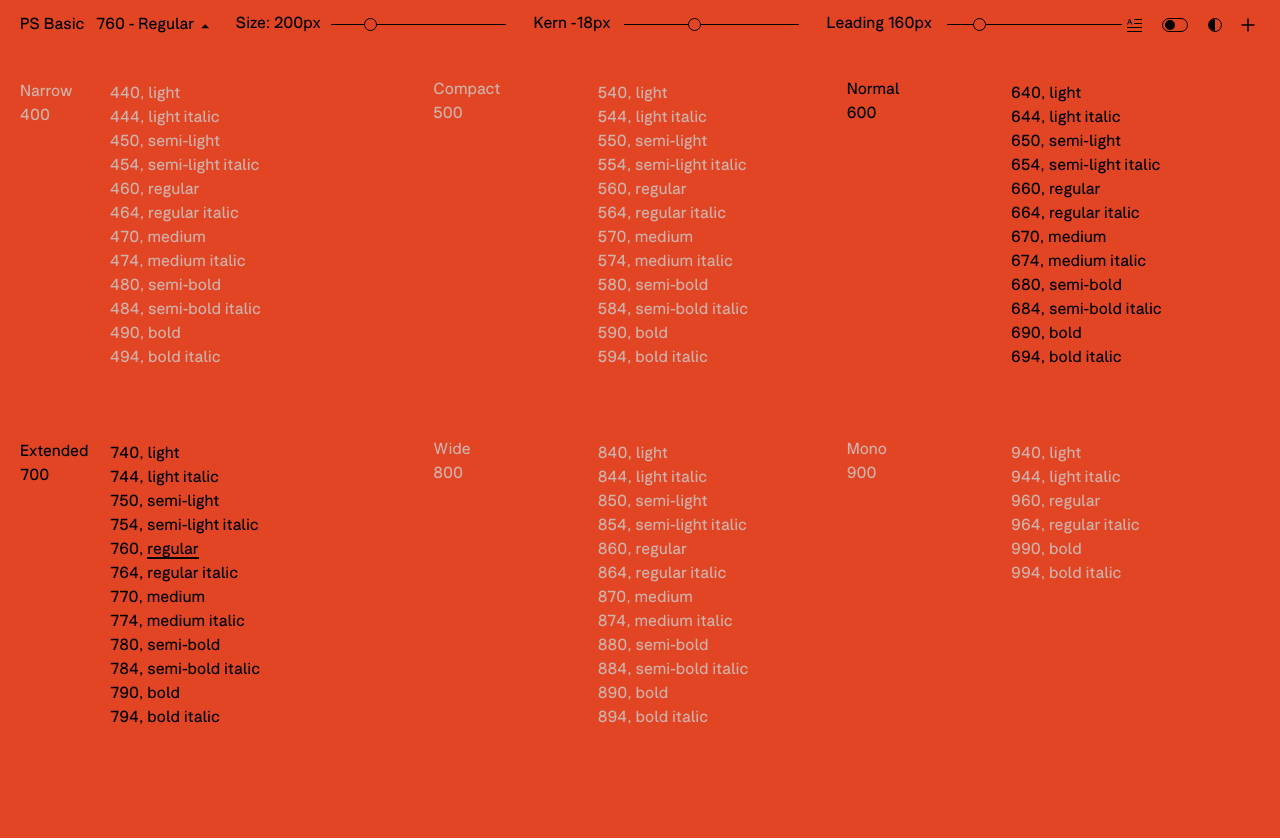
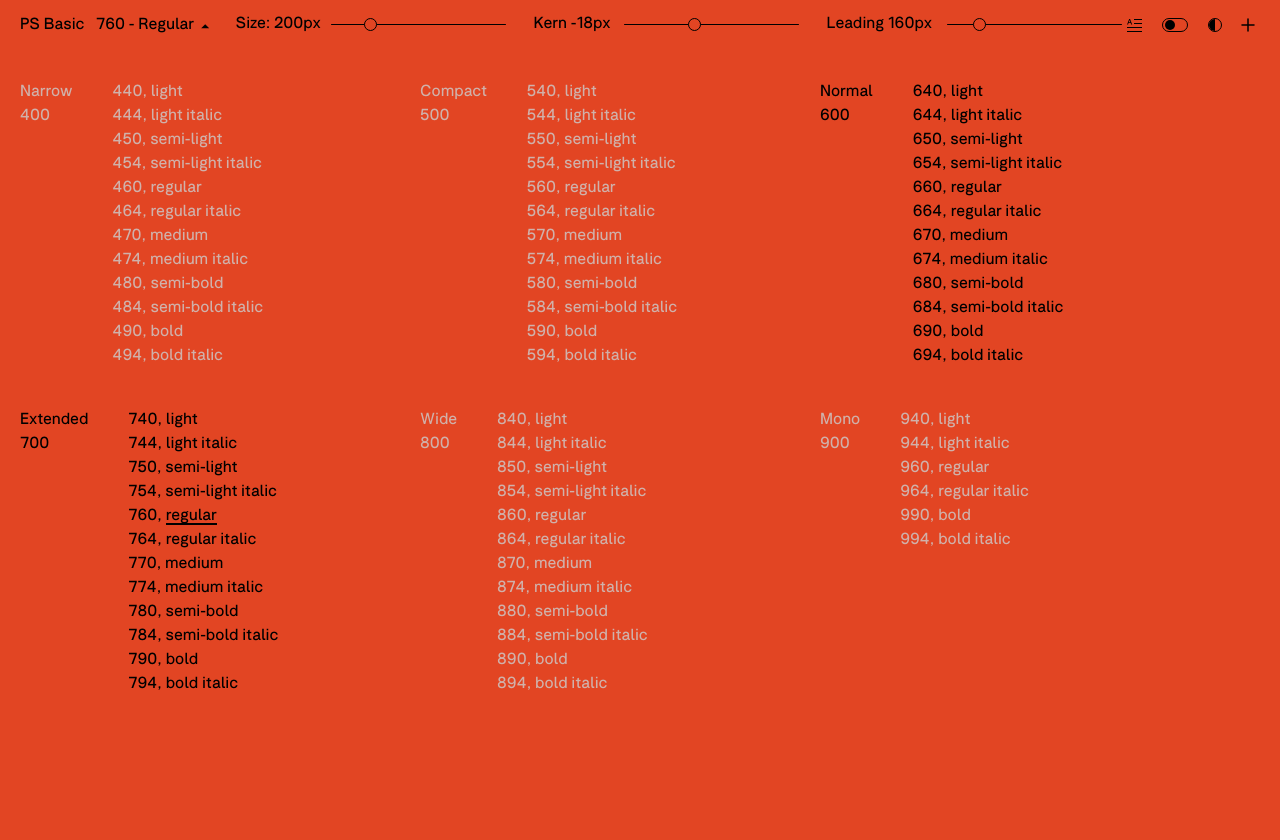
Before and after one commit to yano1978/ps-basic-font-tool, a React (Vite) app: page / in a window 1280 px wide. Both pictures are taken after a click on the heading "760 - Regular". Built offline with nearby package versions, Linux system fonts and the light colour scheme.

Commit message:
FontSizeMenu component refactoring

```diff
--- a/src/components/FontSizeMenu.jsx
+++ b/src/components/FontSizeMenu.jsx
@@ -414,7 +414,7 @@ const FontSizeMenu = ({ className = '', toggleWeight }) => {
       <summary className="absolute left-24 top-1 xl:top-[12.5px] cursor-pointer">
         {!text ? '760 - regular' : text}
       </summary>
-      <div className="font-menu">
+      {/* <div className="font-menu">
         <div className="col pointer-events-none not-available">
           <div className="flex flex-row relative">
             <div className="w-1/4 absolute top-0.5">
@@ -437,7 +437,7 @@ const FontSizeMenu = ({ className = '', toggleWeight }) => {
           </div>
         </div>
         <div className="col pointer-events-none not-available">
-          <div className="grid grid-cols-3 gap-20">
+          <div className="grid grid-cols-3 gap-10">
             <div>
               <div>Compact</div>
               <div>500</div>
@@ -541,8 +541,8 @@ const FontSizeMenu = ({ className = '', toggleWeight }) => {
             </div>
           </div>
         </div>
-        <div className="col ">
-          <div className="grid grid-cols-3 gap-20 ">
+        <div className="col">
+          <div className="grid grid-cols-3 gap-20">
             <div className="pointer-events-none not-available">
               <div>Mono</div>
               <div>900</div>
@@ -569,6 +569,168 @@ const FontSizeMenu = ({ className = '', toggleWeight }) => {
             </div>
           </div>
         </div>
+      </div> */}
+      <div className="z-10 absolute min-h-[750px] h-[100vh] -top-2 left-0 my-[3rem] py-[2.5rem] px-[1.25rem] bg-red w-full">
+        <div className="max-w-[1200px]">
+          <div className="flex flex-col md:flex-row flex-wrap">
+            <div className="w-full md:w-[33.333%] not-available pointer-events-none">
+              <div className="flex w-full flex-col md:flex-row">
+                <div className="md:mr-10">
+                  <div>Narrow</div>
+                  <div>400</div>
+                </div>
+                <div>
+                  <ul className="[&_li]:cursor-pointer">
+                    {narrowFonts.map((item) => (
+                      <li key={item.id}>
+                        <FontLink
+                          {...item}
+                          isActive={active === item.id}
+                          setLinkActive={setLinkActive}
+                        />
+                      </li>
+                    ))}
+                  </ul>
+                </div>
+              </div>
+            </div>
+            <div className="w-full md:w-[33.333%] not-available pointer-events-none">
+              <div className="flex w-full flex-col md:flex-row">
+                <div className="md:mr-10">
+                  <div>Compact</div>
+                  <div>500</div>
+                </div>
+                <div>
+                  <ul>
+                    {compactFonts.map((item) => (
+                      <li key={item.id}>
+                        <FontLink
+                          {...item}
+                          isActive={active === item.id}
+                          setLinkActive={setLinkActive}
+                        />
+                      </li>
+                    ))}
+                  </ul>
+                </div>
+              </div>
+            </div>
+            <div className="w-full md:w-[33.333%]">
+              <div className="flex w-full flex-col md:flex-row">
+                <div className="md:mr-10">
+                  <div>Normal</div>
+                  <div>600</div>
+                </div>
+                <div>
+                  <ul className="[&_li]:cursor-pointer">
+                    {normalFonts.map((item) => (
+                      <li
+                        onClick={(e) => {
+                          toggleWeight(item.fontClass);
+                          changeValueAndCloseMenu({ text: item.fontFull });
+                          onToggle(e);
+                        }}
+                        key={item.id}
+                      >
+                        <FontLink
+                          {...item}
+                          isActive={active === item.id}
+                          setLinkActive={setLinkActive}
+                        />
+                      </li>
+                    ))}
+                  </ul>
+                </div>
+              </div>
+            </div>
+          </div>
+          <div className="flex flex-col md:flex-row flex-wrap mt-0 md:mt-10">
+            <div className="w-full md:w-[33.333%]">
+              <div className="flex w-full flex-col md:flex-row">
+                <div className="md:mr-10">
+                  <div>Extended</div>
+                  <div>700</div>
+                </div>
+                <div>
+                  <ul className="[&_li]:cursor-pointer">
+                    {extendedFonts.map((item) => (
+                      <li
+                        onClick={(e) => {
+                          toggleWeight(item.fontClass);
+                          changeValueAndCloseMenu({ text: item.fontFull });
+                          onToggle(e);
+                        }}
+                        key={item.id}
+                      >
+                        <FontLink
+                          {...item}
+                          isActive={active === item.id}
+                          setLinkActive={setLinkActive}
+                        />
+                      </li>
+                    ))}
+                  </ul>
+                </div>
+              </div>
+            </div>
+            <div className="w-full md:w-[33.333%] not-available pointer-events-none">
+              <div className="flex w-full flex-col md:flex-row">
+                <div className="md:mr-10">
+                  <div>Wide</div>
+                  <div>800</div>
+                </div>
+                <div>
+                  <ul>
+                    {wideFonts.map((item) => (
+                      <li
+                        onClick={(e) => {
+                          toggleWeight(item.fontClass);
+                          changeValueAndCloseMenu({ text: item.fontTitle });
+                          onToggle(e);
+                        }}
+                        key={item.id}
+                      >
+                        <FontLink
+                          {...item}
+                          isActive={active === item.id}
+                          setLinkActive={setLinkActive}
+                        />
+                      </li>
+                    ))}
+                  </ul>
+                </div>
+              </div>
+            </div>
+            <div className="w-full md:w-[33.333%] not-available pointer-events-none">
+              <div className="flex w-full flex-col md:flex-row">
+                <div className="md:mr-10">
+                  <div>Mono</div>
+                  <div>900</div>
+                </div>
+                <div>
+                  <ul>
+                    {monoFonts.map((item) => (
+                      <li
+                        onClick={(e) => {
+                          toggleWeight(item.fontClass);
+                          changeValueAndCloseMenu({ text: item.fontTitle });
+                          onToggle(e);
+                        }}
+                        key={item.id}
+                      >
+                        <FontLink
+                          {...item}
+                          isActive={active === item.id}
+                          setLinkActive={setLinkActive}
+                        />
+                      </li>
+                    ))}
+                  </ul>
+                </div>
+              </div>
+            </div>
+          </div>
+        </div>
       </div>
     </details>
   );
--- a/src/index.css
+++ b/src/index.css
@@ -486,7 +486,7 @@ body {
       -ms-transform: rotate(270deg);
       -o-transform: rotate(270deg);
     }
-    .font-menu {
+    /* .font-menu {
       z-index: 2;
       min-height: 750px;
       display: flex;
@@ -511,6 +511,10 @@ body {
           opacity: 0.8;
         }
       }
+    } */
+    .not-available {
+      color: #cccccc;
+      opacity: 0.8;
     }
   }
 
```
